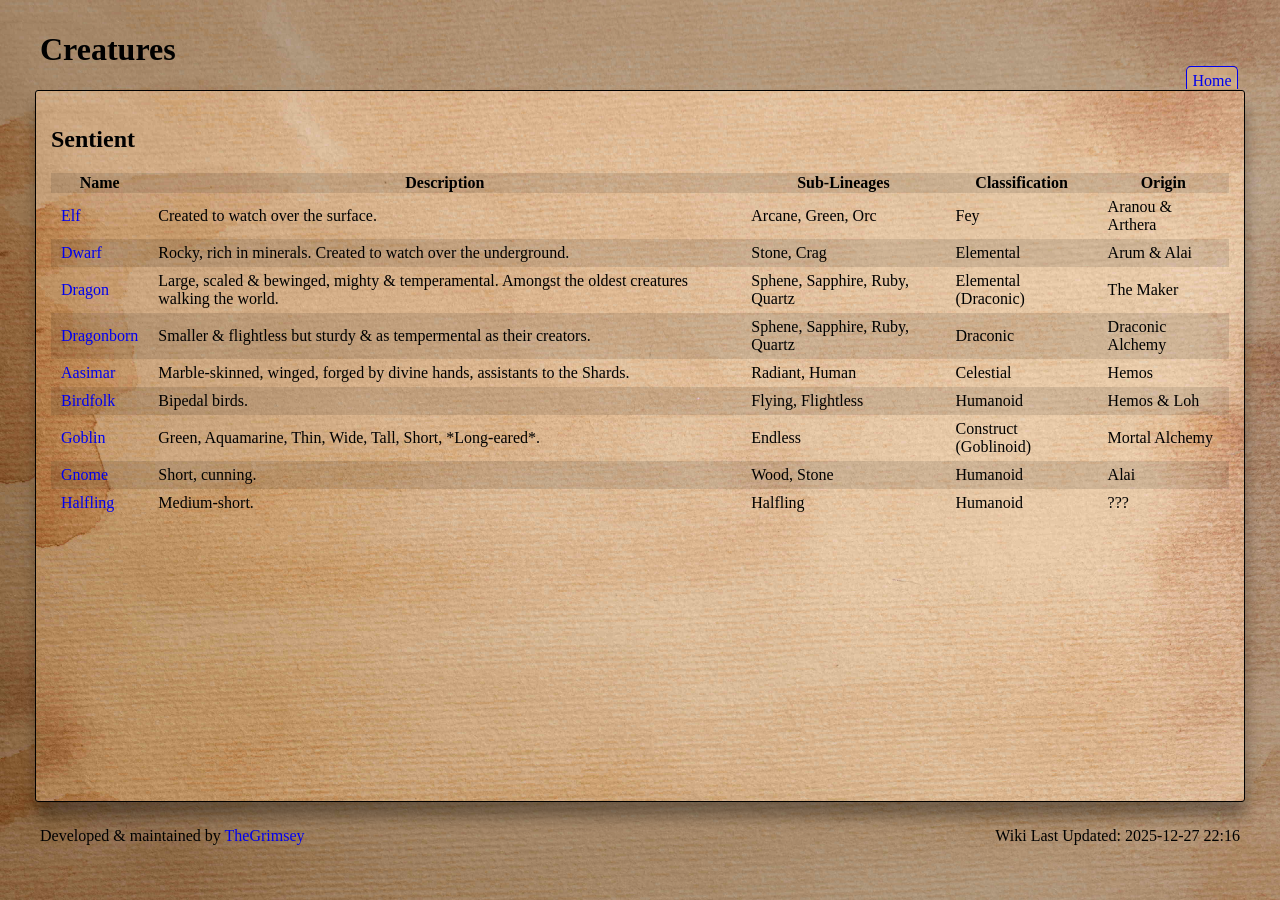
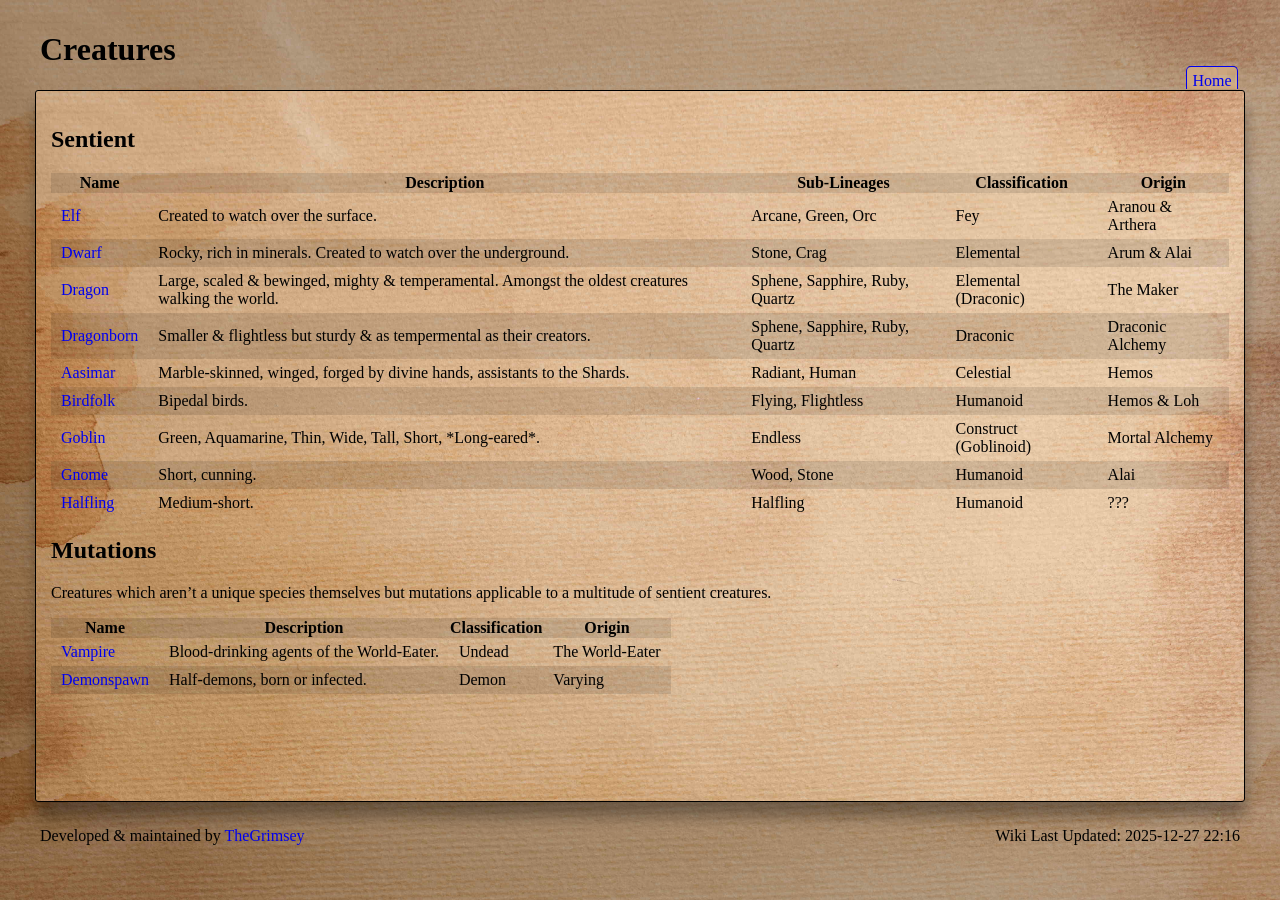
Before and after one commit to CyclicLight/cycliclight.github.io, a Jekyll site: the page built from creatures/index.md, in a window 1280 px wide. Built offline with Jekyll 4.4.1, drawn with Linux system fonts in a browser that asks for light colours; some web fonts are replaced.

Commit message:
feat: Add mutations to creatures.

```diff
--- a/_data/creatures.json
+++ b/_data/creatures.json
@@ -1,6 +1,7 @@
 [
   {
     "name": "Elf",
+    "kind": "sentient",
     "short_desc": "Created to watch over the surface.",
     "lineages": [
       {
@@ -22,6 +23,7 @@
   },
   {
     "name": "Dwarf",
+    "kind": "sentient",
     "short_desc": "Rocky, rich in minerals. Created to watch over the underground.",
     "lineages": [
       {
@@ -37,6 +39,7 @@
   },
   {
     "name": "Dragon",
+    "kind": "sentient",
     "short_desc": "Large, scaled & bewinged, mighty & temperamental. Amongst the oldest creatures walking the world.",
     "lineages": [
       {
@@ -58,6 +61,7 @@
   },
   {
     "name": "Dragonborn",
+    "kind": "sentient",
     "short_desc": "Smaller & flightless but sturdy & as tempermental as their creators.",
     "lineages": [
       {
@@ -79,6 +83,7 @@
   },
   {
     "name": "Aasimar",
+    "kind": "sentient",
     "short_desc": "Marble-skinned, winged, forged by divine hands, assistants to the Shards.",
     "long_desc": "The Aasimar are humanoid creatures forged by Hemos with a connection to the <i>Font of Divinity</i> from which their innate magics are derived. They were made to assist the Shards, travelling the world & ensuring it was safe from threats beyond & within.",
     "lineages": [
@@ -97,6 +102,7 @@
   },
   {
     "name": "Birdfolk",
+    "kind": "sentient",
     "short_desc": "Bipedal birds.",
     "long_desc": "Created in 'cooperation' between Hemos & Loh, the Birdfolk are birdlike humanoids covered in feathers with clawed three pointed extremities.",
     "lineages": [
@@ -115,6 +121,7 @@
   },
   {
     "name": "Goblin",
+    "kind": "sentient",
     "short_desc": "Green, Aquamarine, Thin, Wide, Tall, Short, *Long-eared*.",
     "long_desc": "Goblinoids are not truly a singular species, born from the alchemical <i>Goblin Concoction</i>, they are as twice as varied and twice as mad as most others. While typically small, green, and pointy-eared, their construction gives way to all manners of mutations & colourations.",
     "lineages": [
@@ -129,6 +136,7 @@
   },
   {
     "name": "Gnome",
+    "kind": "sentient",
     "short_desc": "Short, cunning.",
     "long_desc": "The origins of gnomes are veiled in mystery, though the more common theories include disagreements between Alai & Arum following the creation of dwarves. Following this gnomes were either Alai's own lineage without Arum's influence or her improved mold.",
     "lineages": [
@@ -145,15 +153,35 @@
   },
   {
     "name": "Halfling",
+    "kind": "sentient",
     "short_desc": "Medium-short.",
     "long_desc": "",
     "lineages": [
       {
-        "name": "Halfling"
+        "name": "Halfling",
+        "long_desc": "No one quite knows where halflings came from."
       }
     ],
     "classification": "Humanoid",
     "origin": "???",
     "lifespan": "300-400 years"
+  },
+  {
+    "name": "Vampire",
+    "kind": "mutation",
+    "short_desc": "Blood-drinking agents of the World-Eater.",
+    "long_desc": "",
+    "classification": "Undead",
+    "origin": "The World-Eater",
+    "lifespan": "Eternal"
+  },
+  {
+    "name": "Demonspawn",
+    "kind": "mutation",
+    "short_desc": "Half-demons, born or infected.",
+    "long_desc": "",
+    "classification": "Demon",
+    "origin": "Varying",
+    "lifespan": "Normal for species"
   }
 ]
--- a/_data/factions.json
+++ b/_data/factions.json
@@ -11,6 +11,12 @@
     "kind": "Religious Organisation"
   },
   {
+    "name": "Scribes of Aranuo",
+    "status": "Active",
+    "kind": "Religious Organisation",
+    "leaders": "Council"
+  },
+  {
     "name": "Viridescent Vigil",
     "status": "Active",
     "kind": "Druid Circle",
--- a/creatures/index.md
+++ b/creatures/index.md
@@ -24,6 +24,7 @@ title: Creatures
     </th>
 
     {% for creature in site.data.creatures %}
+    {% if creature.kind == "sentient" %}
     <tr>
       <td><a href="{{creature.name | downcase | slugify}}">{{creature.name}}</a></td>
       <td>{{creature.short_desc}}</td>
@@ -33,5 +34,36 @@ title: Creatures
       <td>{{creature.classification}}</td>
       <td>{{creature.origin}}</td>
     </tr>
+    {% endif %}
     {% endfor %}
 </table>
+
+## Mutations
+
+Creatures which aren't a unique species themselves but mutations applicable to a multitude of sentient creatures.
+
+<table>
+    <th>
+        Name
+    </th>
+    <th>
+        Description
+    </th>
+    <th>
+        Classification
+    </th>
+    <th>
+        Origin
+    </th>
+
+    {% for creature in site.data.creatures %}
+    {% if creature.kind == "mutation" %}
+    <tr>
+      <td><a href="{{creature.name | downcase | slugify}}">{{creature.name}}</a></td>
+      <td>{{creature.short_desc}}</td>
+      <td>{{creature.classification}}</td>
+      <td>{{creature.origin}}</td>
+    </tr>
+    {% endif %}
+    {% endfor %}
+</table>
```
